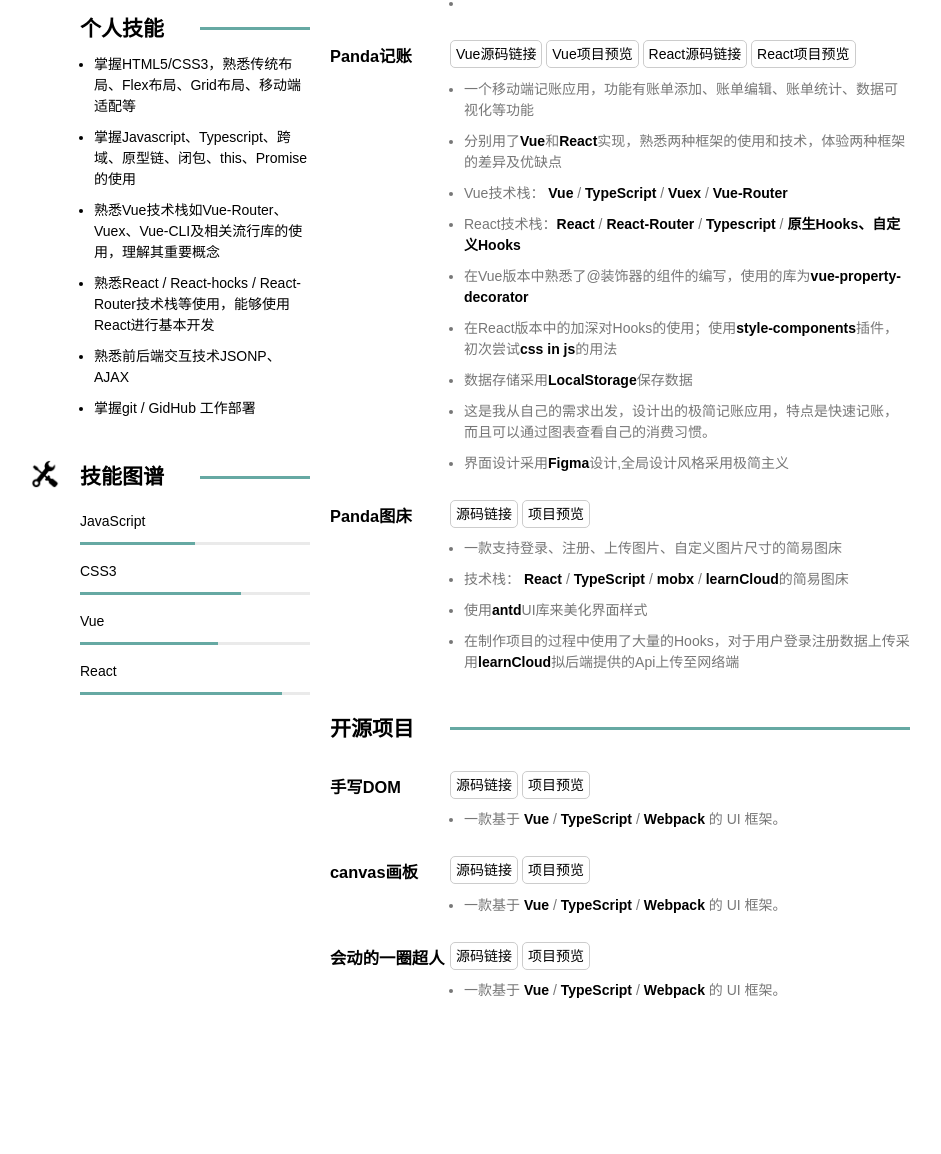
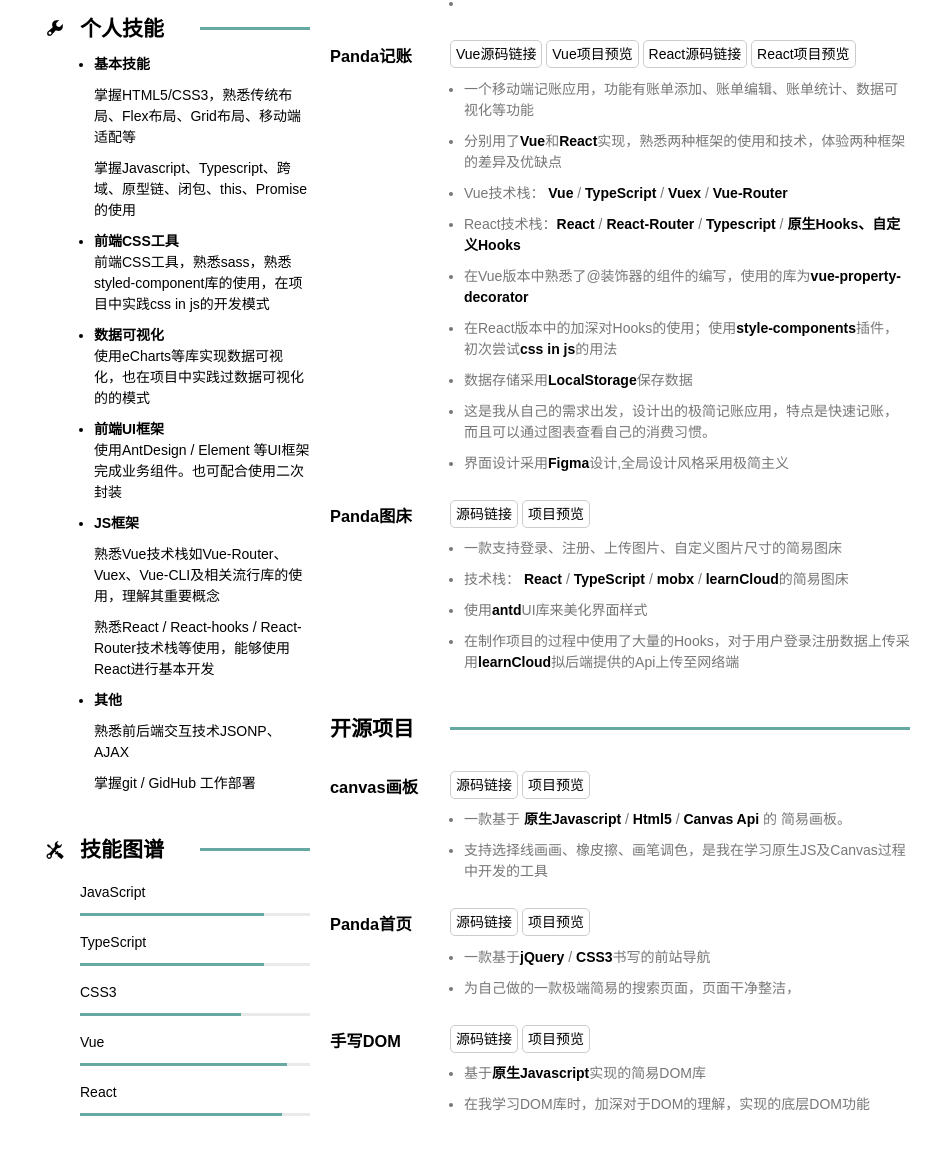
Before and after one commit to Wang-kai960620/CV, a plain HTML site: page src/index.html in a window 1280 px wide. Shown: the part 386-1540 px from the top of the page, without its empty margins (170-1111 px from the left). Before the commit the page ends 1427 px from the top, so only its background shows below. Drawn offline with Linux system fonts and the light colour scheme.

Commit message:
基本ä¸完成简历

```diff
--- a/src/index.html
+++ b/src/index.html
@@ -1,43 +1,43 @@
 <!DOCTYPE html>
 <html lang="zh-hans">
 <head>
-    <meta charset="UTF-8" />
-    <meta name="viewport" content="width=device-width, initial-scale=1.0" />
+    <meta charset="UTF-8"/>
+    <meta name="viewport" content="width=device-width, initial-scale=1.0"/>
     <title>个人简历</title>
-    <link rel="stylesheet" href="./style.css" />
+    <link rel="stylesheet" href="./style.css"/>
 </head>
 <body>
 <div class="header">
     <section>
-        <img src="./one-punch-man.png" alt="" />
+        <img src="./one-punch-man.png" alt=""/>
         <p>求职意向：前端工程师</p>
     </section>
 </div>
 <div class="aside">
     <section>
-        <span></span>
+        <span><img src="./icons/my.png" alt=""/></span>
         <h2>基本信息</h2>
-        <hr />
+        <hr/>
         <div class="detail">
             <ul>
                 <li>
                     <div class="icon-list">
-                <img src="./icons/phone.png" alt="phone" />12312341234
+                        <img src="./icons/phone.png" alt="phone"/>12312341234
                     </div>
                 </li>
                 <li>
                     <div class="icon-list">
-                <img src="./icons/wechat.png" alt="wechat" />微信号
+                        <img src="./icons/wechat.png" alt="wechat"/>微信号
                     </div>
                 </li>
                 <li>
                     <div class="icon-list">
-                <img src="./icons/email.png" alt="email" />wk.dong.up@gmail.com
+                        <img src="./icons/email.png" alt="email"/>wk.dong.up@gmail.com
                     </div>
                 </li>
                 <li>
                     <div class="icon-list">
-                <img src="./icons/note.png" alt="博客" />
+                        <img src="./icons/note.png" alt="博客"/>
                         <a
                                 href="https://juejin.im/user/3966693685860094/posts"
                                 style="outline: none; list-style: none;"
@@ -47,7 +47,7 @@
                 </li>
                 <li>
                     <div class="icon-list">
-                <img src="./icons/github.png" alt="github" />
+                        <img src="./icons/github.png" alt="github"/>
                         <a href="https://github.com/Wang-kai960620">
                             GidHub
                         </a>
@@ -55,46 +55,89 @@
                 </li>
                 <li>
                     <div class="icon-list">
-                <img src="./icons/education.png" alt="" />
+                        <img src="./icons/education.png" alt=""/>
                         本科
                     </div>
                 </li>
             </ul>
         </div>
     </section>
+<!--    <section>-->
+<!--        <span></span>-->
+<!--        <h2>个人技能</h2>-->
+<!--        <div class="detail">-->
+<!--            -->
+<!--        </div>-->
+<!--    </section>-->
     <section>
-        <span></span>
+        <span>
+            <img src="./icons/skills.png" alt=""/>
+        </span>
         <h2>个人技能</h2>
-        <hr />
+        <hr/>
         <div class="detail">
             <ul>
+                <li>
+                    <h4>基本技能</h4>
+                    <ol style="list-style: none">
                         <li>
                             掌握HTML5/CSS3，熟悉传统布局、Flex布局、Grid布局、移动端适配等
                         </li>
                         <li>
                             掌握Javascript、Typescript、跨域、原型链、闭包、this、Promise的使用
                         </li>
+                    </ol>
+                </li>
+                <li>
+                    <h4>前端CSS工具</h4>
+                    前端CSS工具，熟悉sass，熟悉styled-component库的使用，在项目中实践css in js的开发模式
+                </li>
+                <li>
+                    <h4>数据可视化</h4>
+                    使用eCharts等库实现数据可视化，也在项目中实践过数据可视化的的模式
+                </li>
+                <li>
+                    <h4>前端UI框架</h4>
+                    使用AntDesign / Element 等UI框架完成业务组件。也可配合使用二次封装
+                </li>
+                <li>
+                    <h4>JS框架</h4>
+                    <ol style="list-style: none">
                         <li>
                             熟悉Vue技术栈如Vue-Router、Vuex、Vue-CLI及相关流行库的使用，理解其重要概念
                         </li>
                         <li>
-              熟悉React / React-hocks /
-              React-Router技术栈等使用，能够使用React进行基本开发
+                            熟悉React / React-hooks / React-Router技术栈等使用，能够使用React进行基本开发
                         </li>
-            <li>熟悉前后端交互技术JSONP、AJAX</li>
-            <li>掌握git / GidHub 工作部署</li>
+                    </ol>
+                </li>
+                <li>
+                    <h4>其他</h4>
+                    <ol style="list-style: none">
+                        <li>
+                            熟悉前后端交互技术JSONP、AJAX
+                        </li>
+                        <li>
+                            掌握git / GidHub 工作部署
+                        </li>
+                    </ol>
+                </li>
             </ul>
         </div>
     </section>
     <section>
-        <span><img src="./icons/skill.png" alt="" /></span>
+        <span><img src="./icons/skill.png" alt=""/></span>
         <h2>技能图谱</h2>
-        <hr />
+        <hr/>
         <div class="detail">
             <dl class="skill-bar">
                 <dt>JavaScript</dt>
                 <dd>
-              <div style="width: 50%;"></div>
+                    <div style="width: 80%;"></div>
+                </dd>
+                <dt>TypeScript</dt>
+                <dd>
+                    <div style="width: 80%;"></div>
                 </dd>
                 <dt>CSS3</dt>
                 <dd>
@@ -102,7 +145,7 @@
                 </dd>
                 <dt>Vue</dt>
                 <dd>
-              <div style="width: 60%;"></div>
+                    <div style="width: 90%;"></div>
                 </dd>
                 <dt>React</dt>
                 <dd>
@@ -115,13 +158,13 @@
 <div class="main">
     <div class="title">
         <h2>项目经历</h2>
-        <hr />
+        <hr/>
     </div>
     <section>
         <h3>Panda-UI</h3>
         <span>
-          <a href="#">源码链接</a>
-          <a href="#">项目预览</a>
+          <a href="https://github.com/Wang-kai960620/UI-Website">源码链接</a>
+          <a href="https://wang-kai960620.github.io/UI-Website/">项目预览</a>
         </span>
         <ul>
             <li>
@@ -132,7 +175,8 @@
                 开发的目的主要是加深本人对于<strong>Vue</strong>和<strong>Typescript</strong>技术的学习研究总结，其次是实现一些简单的组件的方法
             </li>
             <li>
-            预览网站基于<strong>vuepress+Typescript</strong>搭建，并对过程中踩坑整理博客<a href="https://juejin.im/post/6859654583657070599" style="padding: 0;">《初尝Vuepress》</a>
+                预览网站基于<strong>vuepress+Typescript</strong>搭建，并对过程中踩坑整理博客<a
+                    href="https://juejin.im/post/6859654583657070599" style="padding: 0;">《初尝Vuepress》</a>
             </li>
             <li>
                 主要组件有Collapse手风琴、Popover气泡卡片、Input输入框等。
@@ -140,15 +184,15 @@
             <li>
 
             </li>
-        </ol>
+        </ul>
     </section>
     <section>
         <h3>Panda记账</h3>
         <span>
-          <a href="#">Vue源码链接</a>
-          <a href="#">Vue项目预览</a>
-          <a href="#">React源码链接</a>
-          <a href="#">React项目预览</a>
+          <a href="https://gitee.com/wangkai960620/accounts-website">Vue源码链接</a>
+          <a href="http://wangkai960620.gitee.io/accounts-website/#/bill">Vue项目预览</a>
+          <a href="https://gitee.com/wangkai960620/rich-react-website">React源码链接</a>
+          <a href="http://wangkai960620.gitee.io/rich-react-website/#/home">React项目预览</a>
         </span>
 
         <ul>
@@ -157,7 +201,8 @@
                 分别用了<strong>Vue</strong>和<strong>React</strong>实现，熟悉两种框架的使用和技术，体验两种框架的差异及优缺点
             </li>
             <li>
-            Vue技术栈： <strong>Vue</strong> / <strong>TypeScript</strong> / <strong>Vuex</strong> / <strong>Vue-Router</strong>
+                Vue技术栈： <strong>Vue</strong> / <strong>TypeScript</strong> / <strong>Vuex</strong> /
+                <strong>Vue-Router</strong>
             </li>
             <li>
                 React技术栈：<strong>React</strong> / <strong>React-Router</strong> / <strong>Typescript</strong> / <strong>原生Hooks、自定义Hooks</strong>
@@ -192,7 +237,7 @@
             </li>
             <li>
                 技术栈： <strong>React</strong> / <strong>TypeScript</strong> /
-            <strong>mobx</strong>  / <strong>learnCloud</strong>的简易图床
+                <strong>mobx</strong> / <strong>learnCloud</strong>的简易图床
             </li>
             <li>
                 使用<strong>antd</strong>UI库来美化界面样式
@@ -204,8 +249,43 @@
     </section>
     <div class="title">
         <h2>开源项目</h2>
-        <hr />
+        <hr/>
     </div>
+    <section>
+        <h3>canvas画板</h3>
+        <span>
+          <a href="https://github.com/Wang-kai960620/canvas-demon-1"
+          >源码链接</a
+          >
+          <a href="https://wang-kai960620.github.io/canvas-demon-1/index.html"
+          >项目预览</a
+          >
+        </span>
+        <ul>
+            <li>
+                一款基于 <strong>原生Javascript</strong> / <strong>Html5</strong> /
+                <strong>Canvas Api</strong> 的 简易画板。
+            </li>
+            <li>
+                支持选择线画画、橡皮擦、画笔调色，是我在学习原生JS及Canvas过程中开发的工具
+            </li>
+        </ul>
+    </section>
+    <section>
+        <h3>Panda首页</h3>
+        <span>
+          <a href="https://github.com/Wang-kai960620/Panda-Search">源码链接</a>
+          <a href="https://wang-kai960620.github.io/Panda-Search/src/index.html">项目预览</a>
+        </span>
+        <ul>
+            <li>
+                一款基于<strong>jQuery</strong> / <strong>CSS3</strong>书写的前站导航
+            </li>
+            <li>
+                为自己做的一款极端简易的搜索页面，页面干净整洁，
+            </li>
+        </ul>
+    </section>
     <section>
         <h3>手写DOM</h3>
         <span>
@@ -214,38 +294,10 @@
         </span>
         <ul>
             <li>
-            一款基于 <strong>Vue</strong> / <strong>TypeScript</strong> /
-            <strong>Webpack</strong> 的 UI 框架。
+                基于<strong>原生Javascript</strong>实现的简易DOM库
             </li>
-        </ul>
-      </section>
-      <section>
-        <h3>canvas画板</h3>
-        <span>
-          <a href="https://github.com/Wang-kai960620/canvas-demon-1"
-            >源码链接</a
-          >
-          <a href="https://wang-kai960620.github.io/canvas-demon-1/indext.html"
-            >项目预览</a
-          >
-        </span>
-        <ul>
             <li>
-            一款基于 <strong>Vue</strong> / <strong>TypeScript</strong> /
-            <strong>Webpack</strong> 的 UI 框架。
-          </li>
-        </ol>
-      </section>
-      <section>
-        <h3>会动的一圈超人</h3>
-        <span>
-          <a href="#">源码链接</a>
-          <a href="#">项目预览</a>
-        </span>
-        <ul>
-          <li>
-            一款基于 <strong>Vue</strong> / <strong>TypeScript</strong> /
-            <strong>Webpack</strong> 的 UI 框架。
+                在我学习DOM库时，加深对于DOM的理解，实现的底层DOM功能
             </li>
         </ul>
     </section>
--- a/src/style.css
+++ b/src/style.css
@@ -11,6 +11,7 @@ a {
   border-radius: 5px;
   border: 1px solid #ccc;
 }
+
 h3,
 h2 {
   color: #000;
@@ -92,6 +93,8 @@ strong {
 .aside section > span {
   grid-column: 1;
   grid-row: 1;
+  display: flex;
+  justify-content: center;
 }
 
 .aside section > h2 {
@@ -136,11 +139,12 @@ strong {
   width: 1em;
   height: 1em;
   margin-right: 10px;
+  fill: #333333;
 }
 
 .aside section img {
-  width: 30px;
-  height: 30px;
+  width: 20px;
+  height: 20px;
 }
 
 .main > .title {
```
Also changed, not shown: src/icons/my.png (added), src/icons/skills.png (added), 1 other file. Lines whose indentation alone changed are shown as unchanged.
